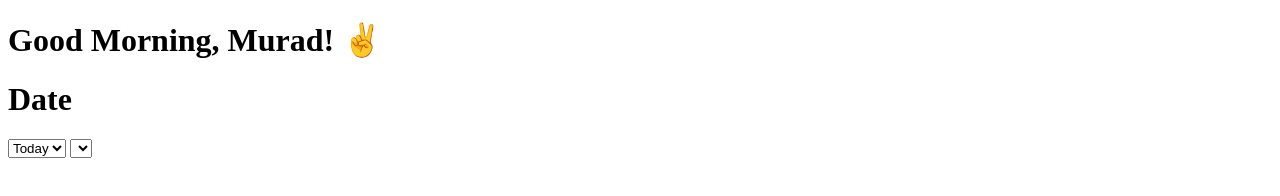
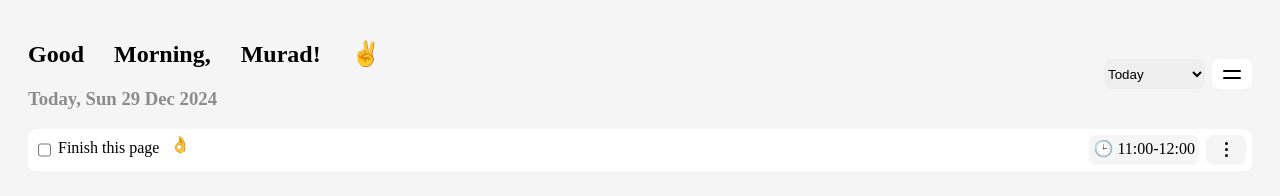
Before and after one commit to MuradNAqel/ToDo, a plain HTML site: page ToDo/wwwroot/index.html in a window 1280 px wide. Drawn offline with Linux system fonts and the light colour scheme.

Commit message:
edited index page and its css

```diff
--- a/ToDo/wwwroot/CSS/ToDo.css
+++ b/ToDo/wwwroot/CSS/ToDo.css
@@ -1,2 +1,93 @@
 body {
+    /*background-color: lavenderblush;*/
+    background-color: #F5F5F5;
 }
+
+.container-main {
+    margin: 20px;
+    align-items: center;
+
+}
+.row {
+    display: flex;
+    align-content: center;
+}
+
+.row-heaeder {
+    justify-content: space-between;
+}
+
+.row-list {
+    justify-content: space-between;
+    background-color: white;
+    border-radius: 8px;
+    padding: 6px;
+}
+
+.select-day {
+    min-width: 20px;
+    margin-right: 7px;
+    height: 30px;
+    padding-right: 45px;
+    position: relative;
+    border: hidden;
+    border-radius: 8px;
+}
+
+.menu-button {
+    display: flex;
+    flex-direction: column;
+    justify-content: space-evenly;
+    width: 30px;
+    height: 20px;
+    cursor: pointer;
+    align-items: center;
+    padding: 5px;
+    border-radius: 8px;
+    background-color: white;
+}
+
+.bar {
+    width: 18px;
+    height: 2px;
+    background-color: black;
+    border-radius: 2px;
+}
+.dotsBox {
+    display: flex;
+    flex-direction: column;
+    justify-content: space-evenly;
+    width: 30px;
+    height: 20px;
+    cursor: pointer;
+    align-items: center;
+    padding: 5px;
+    border-radius: 8px;
+    background-color: #F5F5F5;
+}
+
+.dot {
+    width: 3px;
+    height: 3px;
+    border-radius: 7px;
+    background-color: black !important;
+    border-radius: 2px;
+    background-color: #F5F5F5;
+}
+
+.row-select {
+    justify-content: space-between;
+    align-items: center;
+}
+
+.time-box {
+    background-color: #F5F5F5 !important;
+    margin-right: 7px;
+    border-radius: 8px;
+    padding: 4px
+}
+
+.toDoTxt {
+    margin-right: 7px;
+    padding: 4px
+}
--- a/ToDo/wwwroot/index.html
+++ b/ToDo/wwwroot/index.html
@@ -2,19 +2,42 @@
 <html>
 <head>
     <meta charset="utf-8" />
-    <title></title>
+    <link href="CSS/ToDo.css" rel="stylesheet" />
+    <title>ToDo</title>
 </head>
 <body>
-    <div class="row main-row">
-        <div class="column">
-            <h1>Good Morning, Murad! ✌️</h1>
-            <h1>Date </h1>
+    <div class="container-main">
+        <div class="row row-heaeder">
+            <div class="column">
+                <h2 style="font-family: emoji;">Good Morning, Murad! ✌️</h2>
+                <h3 style="color: #8C8C8C;font-style:normal">Today, Sun 29 Dec 2024 </h3>
+            </div>
+                <div class="row row-select">
+                    <select class="select-day">
+                        <option>Today</option>
+                    </select>
+                    <div class="menu-button">
+                        <div class="bar"></div>
+                        <div class="bar"></div>
+                    </div>
+                </div>
         </div>
-        <div class="row select-row">
-            <select>
-                <option>Today</option>
-            </select>
-            <select></select>
+        <div class="list-Item">
+            <div class="row row-list">
+                <div class="row">
+                    <input type="checkbox"/>
+                    <label class="toDoTxt">Finish this page</label>
+                    <label>👌</label>
+                </div>
+                <div class="row">
+                    <label class="time-box">🕒 11:00-12:00</label>
+                    <div class="dotsBox">
+                        <div class="dot"></div>
+                        <div class="dot"></div>
+                        <div class="dot"></div>
+                    </div>
+                </div>
+            </div>
         </div>
     </div>
 </body>
```
